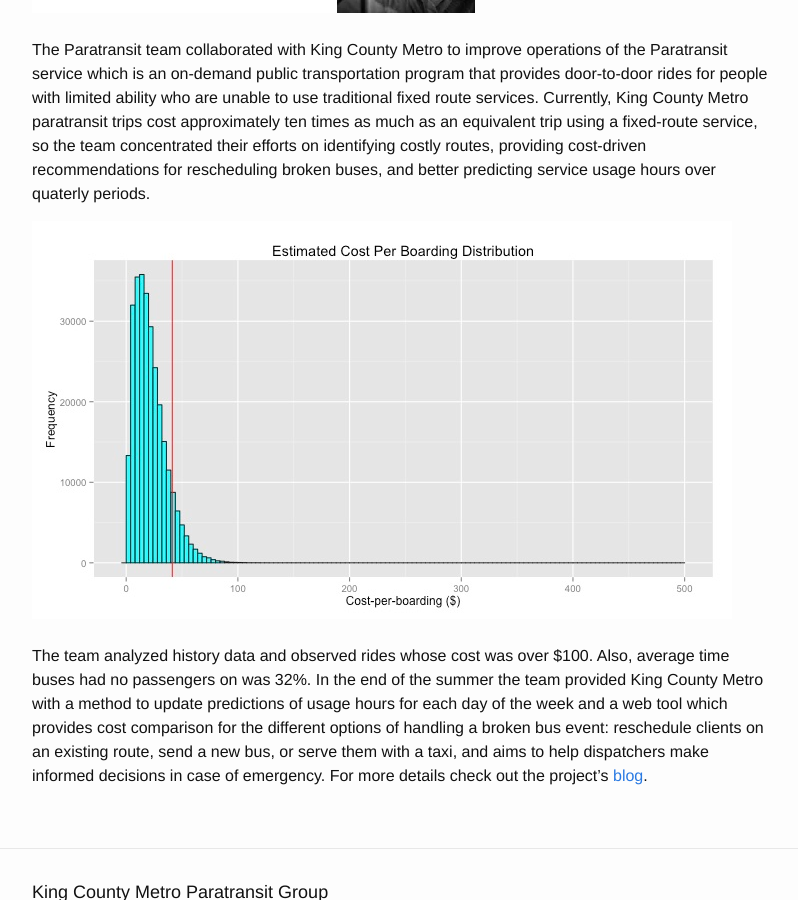
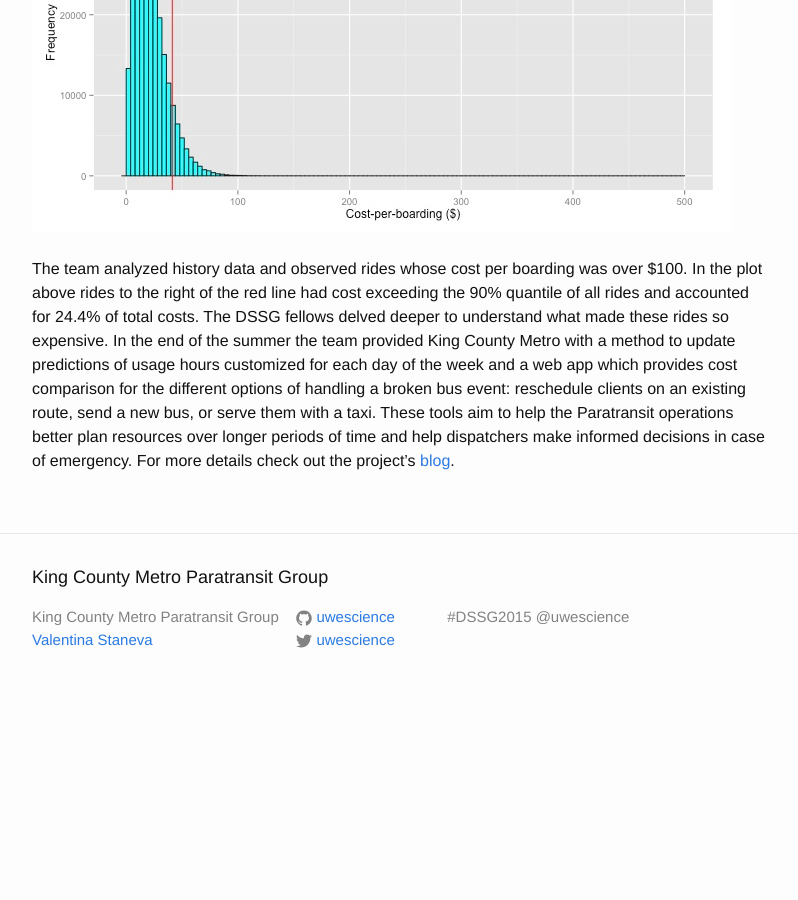
Before and after one commit to uwescience/DSSG2015-paratransit, a Jekyll site: the page built from _posts/2015-08-27-Summary.md, in a window 1280 px wide and 900 px high, scrolled down 1213 px. Shown: the whole window, without its empty margins (238-1036 px from the left). Built offline with Jekyll 4.4.1, drawn with Linux system fonts in a browser that asks for light colours; after the commit the page ends 1924 px from its top, so only the background shows below that; some of the changed lines change nothing that is shown; some of the changed text lies outside the part shown.

Commit message:
Adding plot decription and fixing formatting

```diff
--- a/_posts/2015-08-27-Summary.md
+++ b/_posts/2015-08-27-Summary.md
@@ -1,33 +1,20 @@
 ---
 layout: post
 
-title:  "Summary"
+title:  "Rerouting Solutions and Expensive Ride Analysis for King County Paratransit"
 date:   2015-08-27
 author: "Paratransit Team"
 
 ---
 
-###Rerouting Solutions and Expensive Ride Analysis for King County Paratransit
+**Project Lead:**
+Dr. Anat Caspi, Taskar Center for Accessible Technology
 
-####Team Lead:
-Dr. Anat Caspi, Taskar Center of Accessible Technology
+**eScience Data Scientists:** Joseph Hellerstein and Valentina Staneva
 
-####Team Data Scientists:
-*Joseph Hellerstein, eScience Institute*
+**DSSG Fellows:** *Rohan Aras, Frank Fineis, Kristen Garofali, Kivan Polimis*
 
-*Valentina Staneva, eScience Institute*
-
-####DSSG Fellows:
-*Rohan Aras, University of Washington*
-
-*Frank Fineis, University of Washington*
-
-*Kristen Garofali, University of Washington*
-
-*Kivan Polimis, University of Washington*
-
-####DREU Fellow:
-*Emily Andrulis, Cornell College*
+**DREU Fellow:** *Emily Andrulis, Cornell College*
 
 
 <img src= "http://uwescience.github.io/DSSG2015-paratransit/images/paratransit-collage.png" alt="collage" style="padding-right: 10px; padding-bottom: 10px" align="middle">
@@ -37,4 +24,4 @@ The Paratransit team collaborated with King County Metro to improve operations o
 
 <img src= "http://uwescience.github.io/DSSG2015-paratransit/images/CPB_hist.jpeg" alt="CPB" style="padding-right: 10px; padding-bottom: 10px" align="middle">
 
-The team analyzed history data and observed rides whose cost was over $100. Also, average time buses had no passengers on was 32%. In the end of the summer the team provided King County Metro with a method to update predictions of usage hours for each day of the week and a web tool which provides cost comparison for the different options of handling a broken bus event: reschedule clients on an existing route, send a new bus, or serve them with a taxi, and aims to help dispatchers make informed decisions in case of emergency. For more details check out the project's [blog](http://dssg-paratransit.github.io/blog/).
+The team analyzed history data and observed rides whose cost per boarding was over $100. In the plot above rides to the right of the red line had cost exceeding the 90% quantile of all rides and accounted for 24.4% of total costs. The DSSG fellows delved deeper to understand what made these rides so expensive. In the end of the summer the team provided King County Metro with a method to update predictions of usage hours customized for each day of the week and a web app which provides cost comparison for the different options of handling a broken bus event: reschedule clients on an existing route, send a new bus, or serve them with a taxi. These tools aim to help the Paratransit operations better plan resources over longer periods of time and help dispatchers make informed decisions in case of emergency. For more details check out the project's [blog](http://dssg-paratransit.github.io/blog/).
```
Also changed, not shown: 4 other files.
